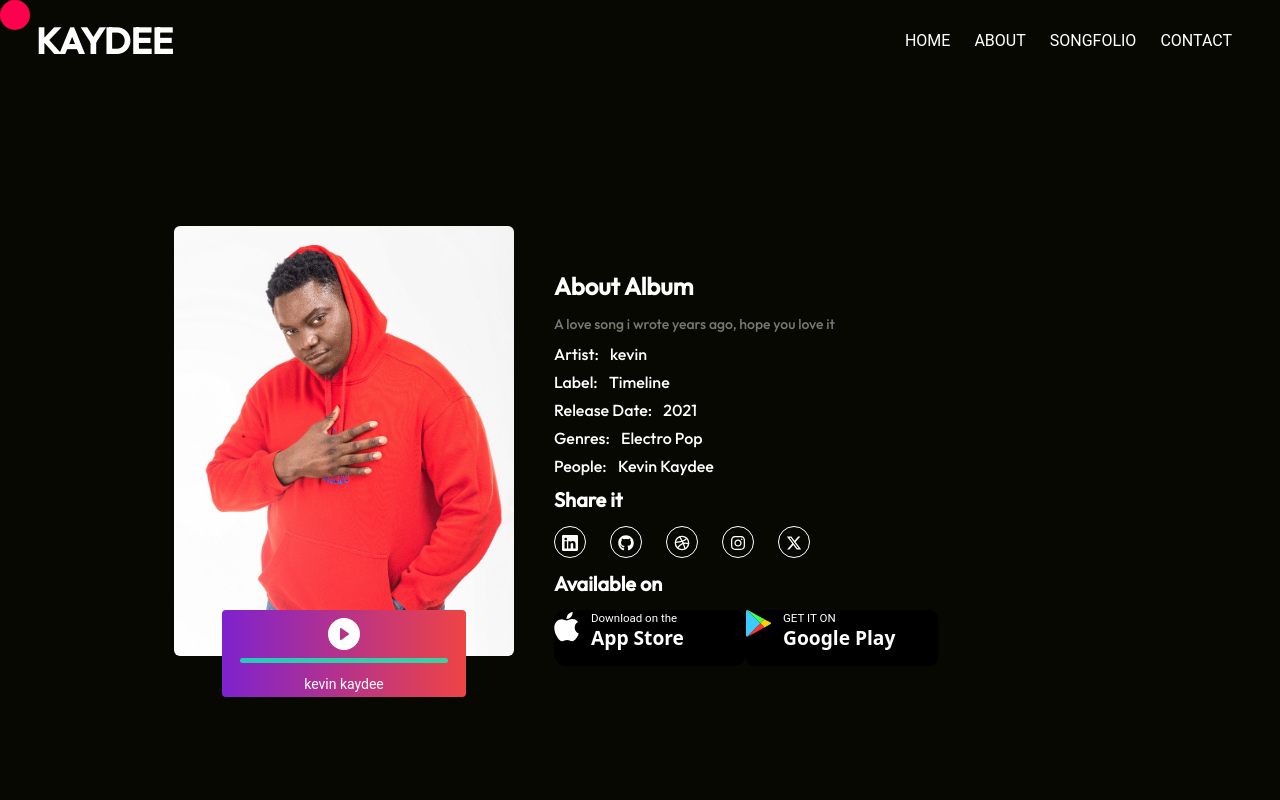
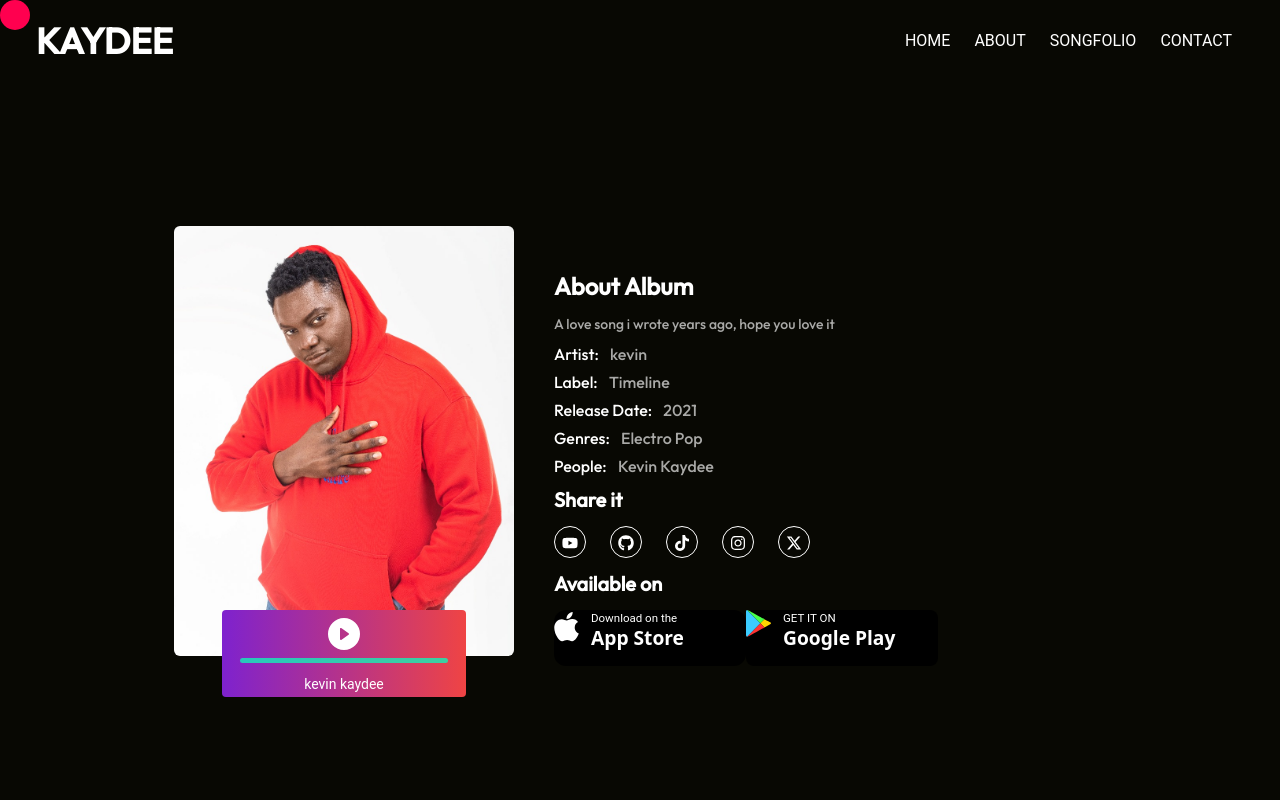
Before and after one commit to Simplevhick/Kevindavid, a Next.js app: page /productDetails/1 in a window 1280 px wide. Shown: the top 800 px of the page. Built offline with nearby package versions, Linux system fonts and the light colour scheme.

Commit message:
changed the font color of the product detail page

```diff
--- a/app/productDetails/[id]/page.js
+++ b/app/productDetails/[id]/page.js
@@ -4,11 +4,11 @@ import { useState, useRef, useEffect } from "react";
 import { useParams } from "next/navigation";
 import productData from "@/components/data";
 import Image from "next/image";
-import { BsLinkedin } from "react-icons/bs";
 import { FaGithub } from "react-icons/fa";
-import { FiDribbble } from "react-icons/fi";
 import { FaInstagram } from "react-icons/fa6";
+import { FaYoutube } from 'react-icons/fa';
 import { FaXTwitter } from "react-icons/fa6";
+import { FaTiktok } from 'react-icons/fa';
 import { BsFillPlayCircleFill, BsFillPauseCircleFill } from "react-icons/bs";
 import Link from "next/link";
 
@@ -91,7 +91,7 @@ const ProductDetails = () => {
             <h1 className="text-2xl font-bold mt-[3.4rem] lg:text-2xl lg:font-bold md:text-2xl outfit md:font-bold">
               About Album
             </h1>
-            <p className="text-sm w-full opacity-30 mt-3 lg:text-sm lg:w-[32rem] lg:opacity-45 lg:mt-3 outfit md:text-sm md:w-[21rem] md:opacity-30 md:mt-1">
+            <p className="text-sm w-full opacity-65 mt-3 lg:text-sm lg:w-[32rem] lg:opacity-65 lg:mt-3 outfit md:text-sm md:w-[21rem] md:opacity-65 md:mt-1">
               {singleProduct.history}
             </p>
           </div>
@@ -99,23 +99,23 @@ const ProductDetails = () => {
             <div>
               <div className="outfit">
                 {" "}
-                Artist: <span className="ml-2 outfit">
+                Artist: <span className="ml-2 outfit opacity-65 lg:opacity-65 md:opacity-65">
                   {singleProduct.artistMan}
                 </span>{" "}
               </div>
               <div className="mt-1 outfit">
                 {" "}
-                Label: <span className="ml-2 outfit">{singleProduct.label}</span>{" "}
+                Label: <span className="ml-2 outfit opacity-65 md:opacity-65 lg:opacity-65">{singleProduct.label}</span>{" "}
               </div>
               <div className="mt-1 outfit">
                 Release Date:{" "}
-                <span className="ml-2 outfit">{singleProduct.releaseDate}</span>{" "}
+                <span className="ml-2 outfit opacity-65 lg:opacity-65 md:opacity-65">{singleProduct.releaseDate}</span>{" "}
               </div>
               <div className="mt-1 outfit">
-                Genres: <span className="ml-2 outfit">{singleProduct.genres}</span>
+                Genres: <span className="ml-2 outfit opacity-65 lg:opacity-65 md:opacity-65">{singleProduct.genres}</span>
               </div>
               <div className="mt-1 outfit">
-                People: <span className="ml-2 outfit"> {singleProduct.People} </span>
+                People: <span className="ml-2 outfit opacity-65 lg:opacity-65 md:opacity-65"> {singleProduct.People} </span>
               </div>
             </div>
           </div>
@@ -125,7 +125,7 @@ const ProductDetails = () => {
             <div className="text-white flex gap-3 lg:flex lg:gap-6 md:flex md:gap-3">
               <div className="w-[2rem] h-[2rem] mt-3 rounded-[50%] border border-white hover:bg-gradient-to-r  from-purple-700 to-red-500 hover:text-sm hover:ease-in-out">
                 <a href="https://linkdin.com">
-                  <BsLinkedin className="mt-2 ml-[0.43rem]" />
+                  <FaYoutube className="mt-2 ml-[0.43rem]" />
                 </a>
               </div>
               <div className="w-[2rem] h-[2rem] mt-3 rounded-[50%] border border-white hover:bg-gradient-to-r  from-purple-700 to-red-500 hover:text-sm hover:ease-in-out">
@@ -134,8 +134,8 @@ const ProductDetails = () => {
                 </a>
               </div>
               <div className="w-[2rem] h-[2rem] mt-3 rounded-[50%] border border-white hover:bg-gradient-to-r  from-purple-700 to-red-500 hover:text-sm hover:ease-in-out">
-                <a href="https://dribble.com">
-                  <FiDribbble className="mt-2 ml-[0.43rem]" />
+                <a href="https://Tiktok.com">
+                  <FaTiktok className="mt-2 ml-[0.43rem]" />
                 </a>
               </div>
               <div className="w-[2rem] h-[2rem] mt-3 rounded-[50%] border border-white hover:bg-gradient-to-r  from-purple-700 to-red-500 hover:text-sm hover:ease-in-out">
```
Also changed, not shown: components/Tour.jsx (+0 -106 lines).
